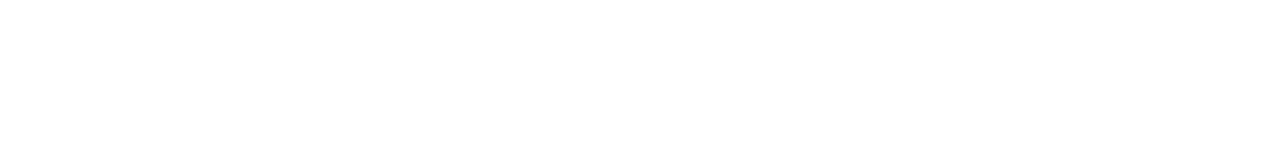
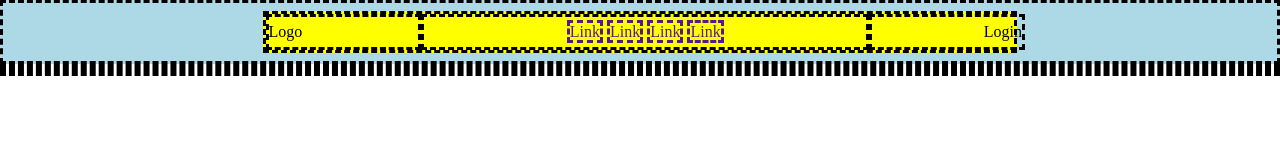
Before and after one commit to RosyPetrella/htmlcss-struttura-discord, a plain HTML site: page index.html in a window 1280 px wide. Drawn offline with Linux system fonts and the light colour scheme.

Commit message:
Add header

```diff
--- a/index.html
+++ b/index.html
@@ -6,8 +6,20 @@
     <title>Discord</title>
     <link rel="stylesheet" href="style.css" />
   </head>
-  <body>
-    <header></header>
+
+  <body class="debug">
+    <header class="jumbotron container">
+      <div class="nav">
+        <div id="logo">Logo</div>
+        <div id="link">
+          <a href="">Link</a>
+          <a href="">Link</a>
+          <a href="">Link</a>
+          <a href="">Link</a>
+        </div>
+        <div id="login">Login</div>
+      </div>
+    </header>
 
     <main></main>
 
--- a/style.css
+++ b/style.css
@@ -0,0 +1,58 @@
+body {
+    margin: 0;
+    padding: 0;
+    box-sizing: border-box;
+}
+
+html,
+body {
+    height: 100%;
+}
+
+.debug *{
+    border-style: dashed;
+}
+
+.list-style {
+    list-style: none;
+}
+
+
+
+.jumbotron {
+    background-color: lightblue;
+    padding: 0.5rem;
+
+}
+
+.nav {
+    display: flex;
+    justify-content: space-around;
+    margin-right: 20%;
+    margin-left: 20%;
+    background-color: yellow;
+    line-height: 30px;
+    gap: 0px;
+
+
+
+    #logo {
+        text-align: left;
+        min-width: 20%;
+    }
+
+    #link {
+        text-align: center;
+        min-width: 59%;
+
+        a {
+            text-decoration: none;;
+        }
+    }
+
+    #login
+        {
+            text-align: right;
+            min-width: 20%;
+        }
+}
```
